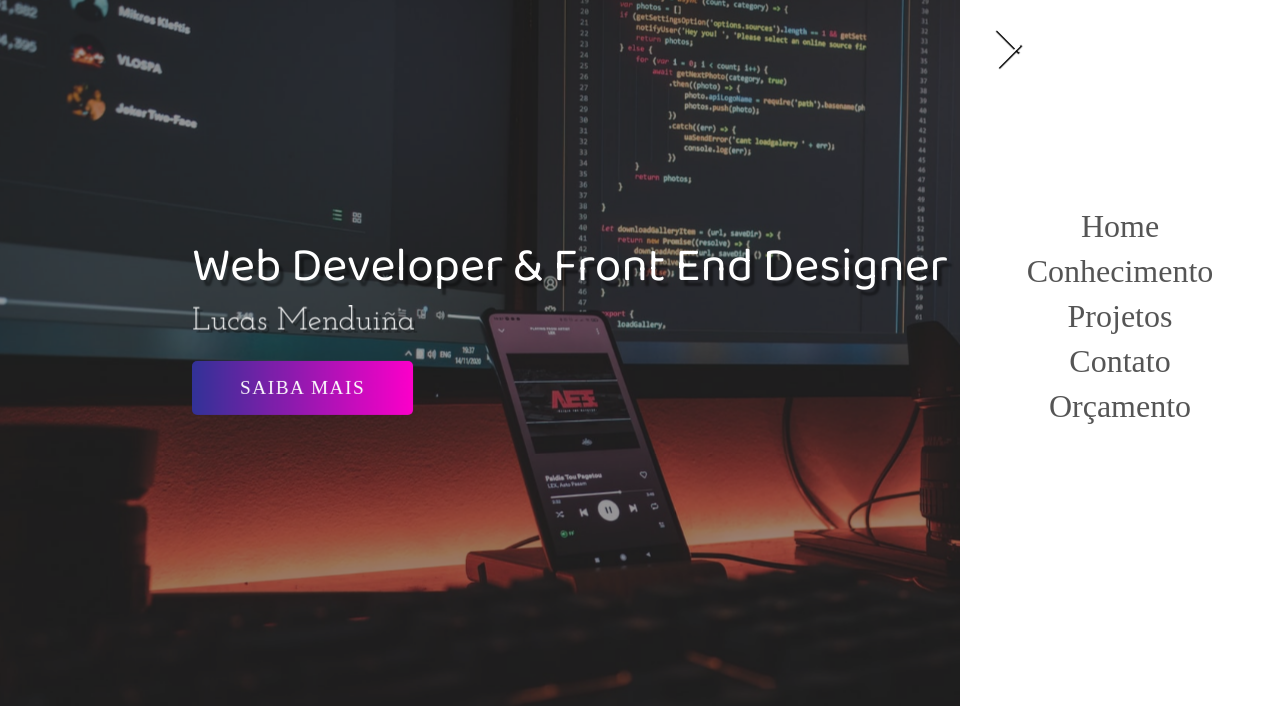
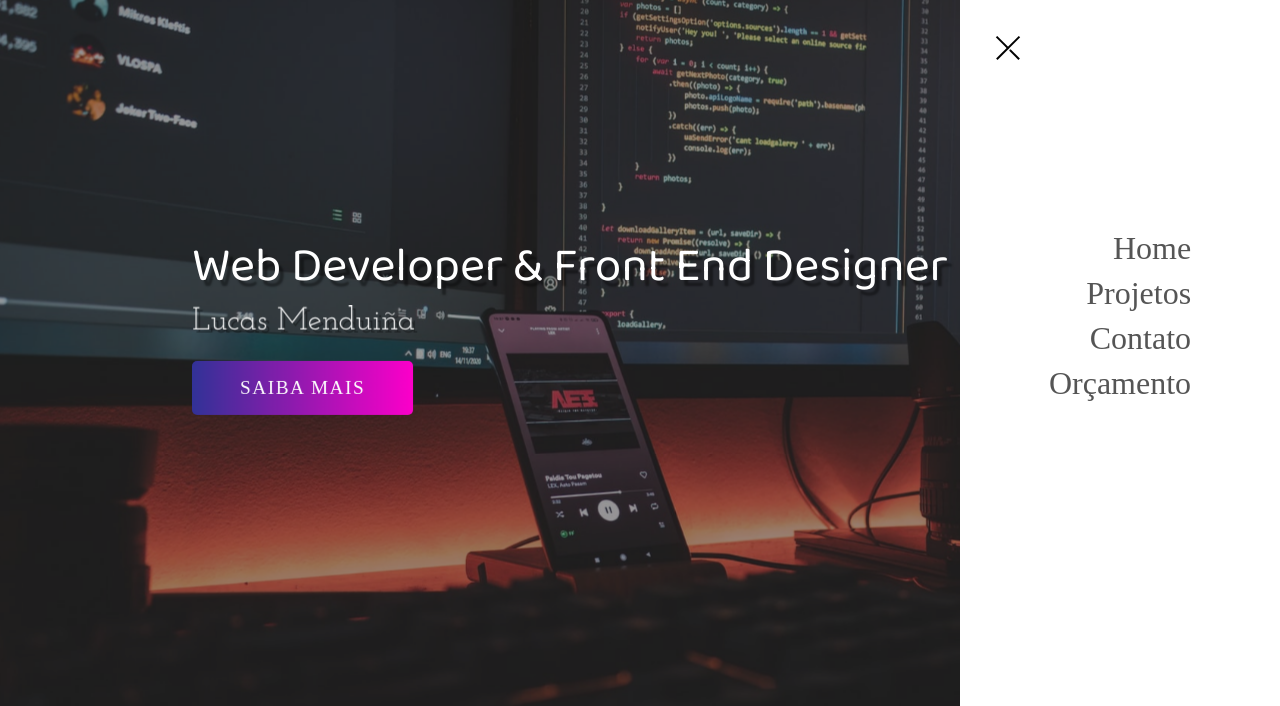
Before and after one commit to ImNotMenduina/web_design_layout, a plain HTML site: page index.html in a window 1280 px wide. Both pictures are taken after a click on the element 1232 px from the left and 48 px from the top of the page. Shown: the top 706 px of the page. Drawn offline with Linux system fonts and the light colour scheme.

Commit message:
Design Sidebar Updated

```diff
--- a/index.html
+++ b/index.html
@@ -11,7 +11,7 @@
     <link rel="icon" type="image/png" sizes="32x32" href="imgs/favicon-32x32.png">
     <link rel="icon" type="image/png" sizes="16x16" href="imgs/favicon-16x16.png">
     <link rel="manifest" href="/site.webmanifest">
-    <title>Portifólio</title>
+    <title>DEV</title>
 </head>
 
 
@@ -20,7 +20,7 @@
     <div class="container">
 
        <div class="hamburguer">
-           <div class="line" id="line"></div>
+           <div class="line" id="line1"></div>
            <div class="line" id="line2"></div>
            <div class="line" id="line3"></div>
        </div>
@@ -45,7 +45,6 @@
             <nav>
                 <ul class="menu">
                     <li class="menu-item"><a href="" class="menu-link">Home</a></li>
-                    <li class="menu-item"><a href="" class="menu-link">Conhecimento</a></li>
                     <li class="menu-item"><a href="" class="menu-link">Projetos</a></li>
                     <li class="menu-item"><a href="" class="menu-link">Contato</a></li>
                     <li class="menu-item"><a href="" class="menu-link">Orçamento</a></li>
--- a/script.js
+++ b/script.js
@@ -1,20 +1,8 @@
-var ligar = false ;
+$(".hamburguer").click(function(){
+    $(".sidebar").toggleClass("open_close_sidebar");
+    $(this).toggleClass("open_close_hamburguer");
+    $("#line1").toggleClass("X_Hamburguer");
+    $("#line2").toggleClass("X_Hamburguer");
+    $("#line3").toggleClass("X_Hamburguer");
 
-$(".hamburguer").click(function(){
-    if(!ligar){
-        $(".sidebar").css("right","0");
-        $(".hamburguer").css("right", "16rem");
-        $("#line2").css("opacity","0") ;
-        $("#line2").css("visibility","hidden");
-        $("#line").css("transform","rotate(45deg)","translate(.3rem, .4rem)");
-        $("#line3").css("transform","rotate(-45deg)","translate(.3rem, .4rem)");
-
-        ligar = true;
-    }
-    else{
-        $(".sidebar").css("right","-20rem");
-        $(".hamburguer").css("right","2rem");
-        ligar = false;
-    }
-
-});
+})
--- a/style.css
+++ b/style.css
@@ -21,24 +21,39 @@
      height:2rem;
      position:fixed;
      z-index:100;
-     right:2rem;
+     right:1rem;
      top:2rem;
      display:flex;
      flex-direction: column;
      justify-content:space-evenly;
      cursor:pointer;
-     transition:right 2s;
+     transition:right 2s ease;
 
  }
-
-
 
 .line{
     width:100%;
     height:.1rem;
-    background-color: #fff;
-    box-shadow:.1rem .1rem 1px #000 ;
+    background-color: rgb(0, 0, 0);
+    box-shadow:.0rem .1rem 1px rgb(255, 255, 255) ;
 
+    transition:all 1s;
+
+}
+
+#line1.X_Hamburguer{
+
+    position:absolute;
+    transform:rotate(45deg);
+}
+
+#line2.X_Hamburguer{
+    display:none;
+}
+
+#line3.X_Hamburguer{
+    position:absolute;
+    transform:rotate(-45deg);
 }
 
 
@@ -140,12 +155,18 @@ header{
     background-color: #fff;
     position:fixed;
     top:0;
-    right: -20rem;
-    transition: right 1.5s;
+    right:-20rem;
+    transition: right 1.5s ease-in-out;
 
 }
 
+.sidebar.open_close_sidebar{
+    right:0;
+}
 
+.hamburguer.open_close_hamburguer{
+    right:16rem;
+}
 
 .menu{
     position:absolute;
@@ -157,7 +178,7 @@ header{
 }
 
 .menu-item{
-    text-align: center;
+    text-align: right;
     margin-bottom:.5rem;
 
 }
```
